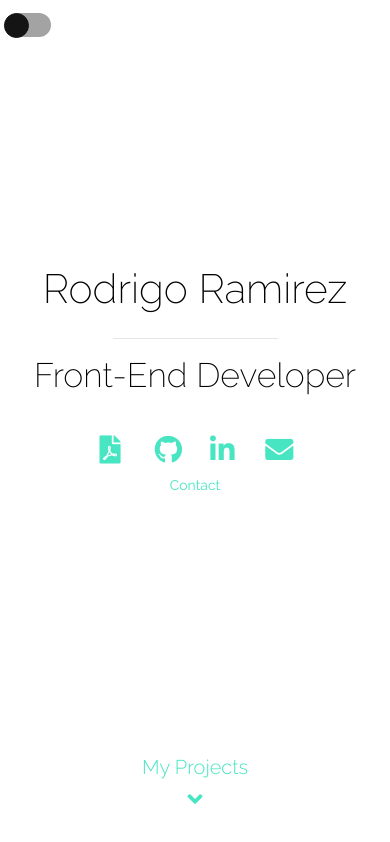
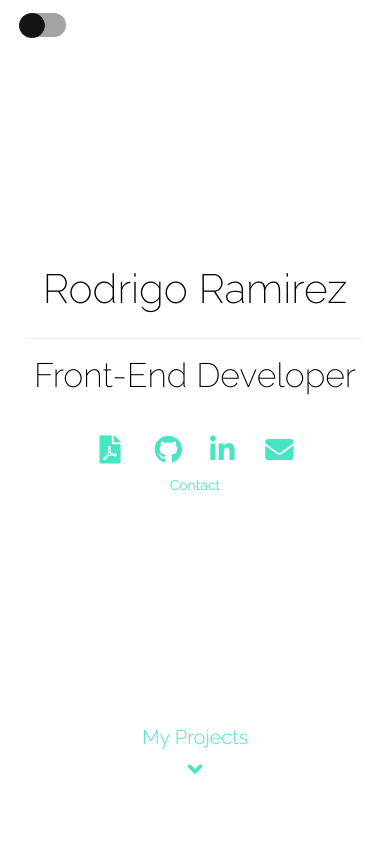
Before and after one commit to 8rb/Portfolio, a React (Create React App) app: page /#/ in a window 390 px wide. Built offline with nearby package versions, Linux system fonts and the light colour scheme.

Commit message:
📱 Responsive Home
Changed My Projects button and horizontal line for responsive screen sizes.

```diff
--- a/src/App.scss
+++ b/src/App.scss
@@ -60,14 +60,23 @@ html {
 
 .toggle-height {
     height: 6vh;
+    // min-height: 50px;
+    min-width: 200px;
+    // max-height: 50px;
 }
 
 .home-height {
     height: 80vh;
+    // min-height: 400px;
+    min-width: 200px;
+    // max-height: 600px;
 }
 
 .myprojects-height {
-    height: 14vh;
+    // height: 14vh;
+    // min-height: 80px;
+    min-width: 200px;
+    // max-height: 120px;
 }
 
 .auto-height {
@@ -143,18 +152,24 @@ p {
 }
 
 .nav-link {
-    width: 100%;
+    padding: 0;
+    color: $primary;
+}
+
+.nav-link:hover {
+    padding: 0;
+    color: $secondary;
 }
 
 .homeArrow {
-    width: auto;
-    color: $primary;
     font-size:calc(10px + 0.5vw);
     font-weight: 100;
 }
 
-.homeArrow:hover {
-    color: $secondary;
+.hori-home {
+    width: 85vw;
+    max-width: 500px;
+    // min-width: 250px;
 }
 
 .codeIcon {
@@ -195,8 +210,8 @@ $off-state: 	$dark-gray;
 $on-state: 		$tertiary;
 
 .switch{
-    // margin-top: 1rem; //me
-    margin-left: calc(15px + 1vw); //me
+    // margin-top: 0rem; //me
+    margin-left: 2.15rem; //me
 	position: relative;
 	width: 1.3rem;
 	height: 1.5rem;
--- a/src/components/HomeComponent.js
+++ b/src/components/HomeComponent.js
@@ -7,23 +7,58 @@ import Col from 'react-bootstrap/Col';
 import {useSpring, animated} from 'react-spring';
 import {Spring} from 'react-spring/renderprops';
 
-function HomeFooter() {
+function Footer() {
+    const myProjectsProps = useSpring({
+        opacity: 1,
+        from: {opacity: 0},
+        config: {duration: 2000}
+    })
     return(
-        <Row className="myprojects-height align-items-center">
-            <Col xs={12} className="justify-content-center">
-                <Link className="nav-link auto-height" to="/projects">
-                    <div className="homeArrow">
+        <Row className="justify-content-center myprojects-height">
+            <Col xs="auto">
+                <Link className="nav-link" to="/projects">
+                    <animated.div style={myProjectsProps}>
                         <Row className="justify-content-center">
                             <Col xs="auto">
                                 <h3>My Projects</h3>
                             </Col>
                         </Row>
-                        <Row className="justify-content-center">
+                        <Row className="justify-content-center homeArrow">
                             <Col xs="auto">
                                 <span className="fas fa-angle-down fa-2x"></span>
                             </Col>
                         </Row>
-                    </div>
+                    </animated.div>
+                </Link>
+            </Col>
+        </Row>
+    )
+}
+
+function HomeFooter() {
+    const myProjectsProps = useSpring({
+        opacity: 1,
+        from: {opacity: 0},
+        config: {duration: 2000}
+    })
+    return(
+        <Row className="align-items-center myprojects-height">
+            <Col xs={12} className="justify-content-center">
+                <Link className="nav-link auto-height" to="/projects">
+                    <animated.div style={myProjectsProps}>
+                        <div className="homeArrow">
+                            <Row className="justify-content-center">
+                                <Col xs={1}>
+                                    <h3>My Projects</h3>
+                                </Col>
+                            </Row>
+                            <Row className="justify-content-center">
+                                <Col xs="auto">
+                                    <span className="fas fa-angle-down fa-2x"></span>
+                                </Col>
+                            </Row>
+                        </div>
+                    </animated.div>
                 </Link>
             </Col>
         </Row>
@@ -66,9 +101,9 @@ function Home() {
                         </Col>
                     </Row>
                     <Row className="justify-content-center">
-                        <Col xs={6} sm={10} md={4} lg={4}>
+                        <Col xs="auto">
                             <animated.div style={props}>
-                                <hr></hr>
+                                <hr className="hori-home"></hr>
                             </animated.div>
                         </Col>
                     </Row>
@@ -82,9 +117,7 @@ function Home() {
                     <Contact/>
                 </Col>
             </Row>
-            <animated.div style={props}>
-                <HomeFooter></HomeFooter>
-            </animated.div>
+            <Footer/>
         </div>
     );
 
```
